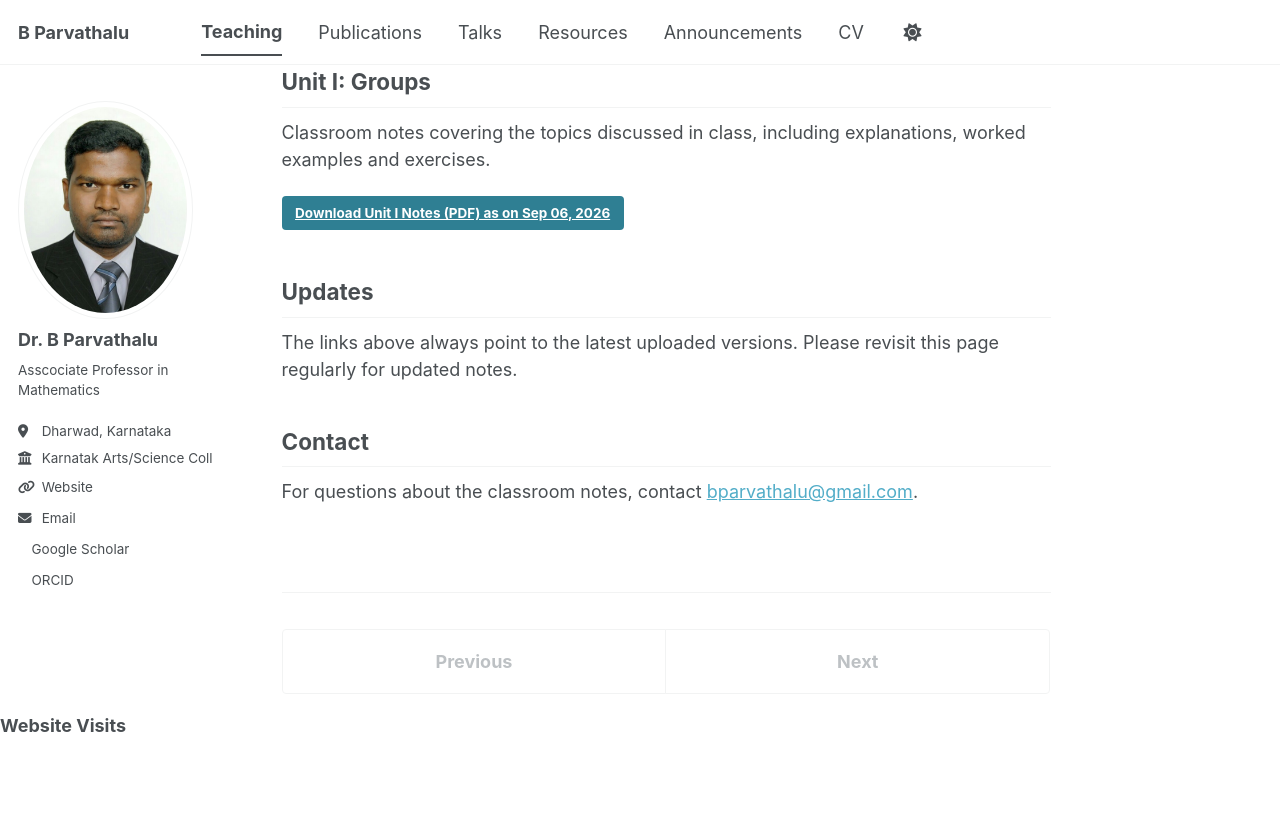
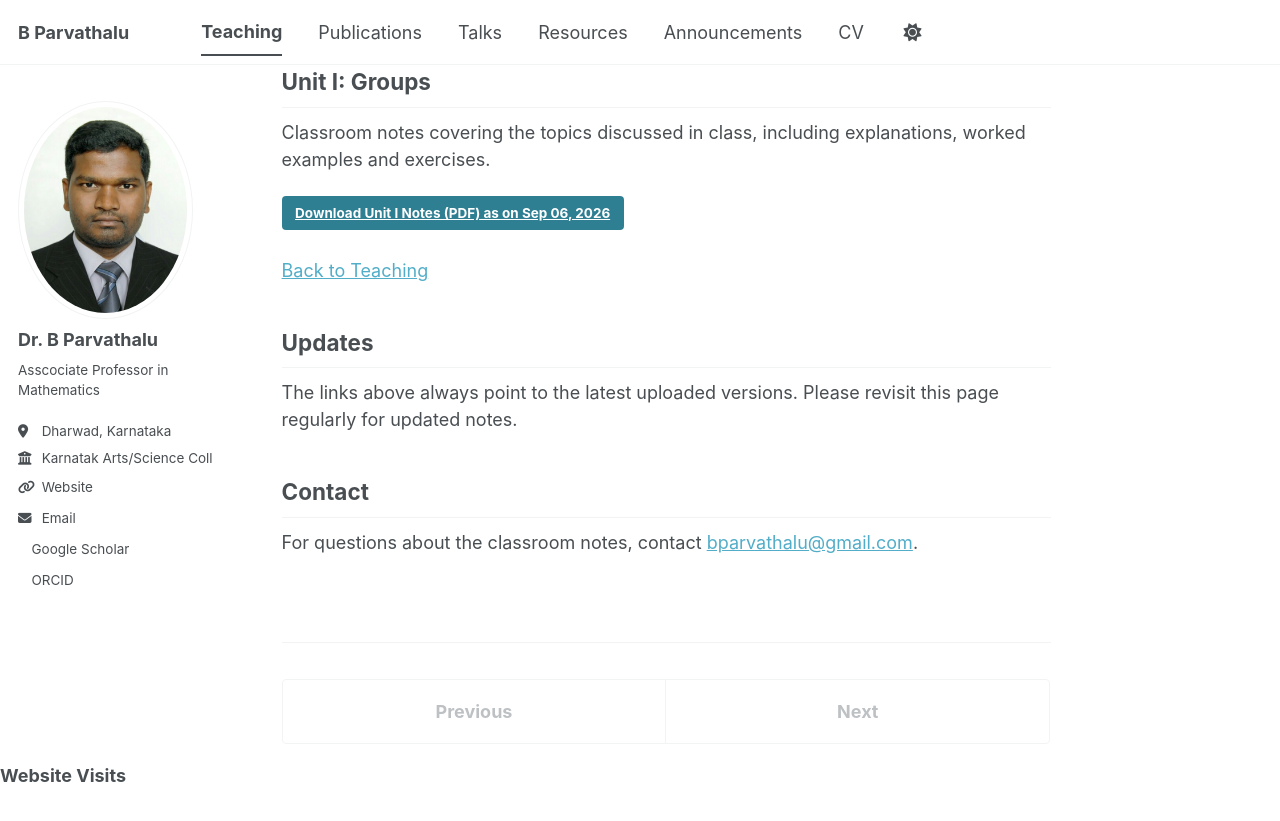
Before and after one commit to drbp-kcd/drbp-kcd.github.io, a Jekyll site: the page built from _teaching/2026-odd-teaching-3.md, in a window 1280 px wide and 900 px high, scrolled down 428 px. Shown: the top 821 px of the window. Built offline with Jekyll 4.4.1, drawn with Linux system fonts in a browser that asks for light colours; a style sheet for code colours, icons or effects is not loaded.

Commit message:
Update 2026-odd-teaching-3.md

```diff
--- a/_teaching/2026-odd-teaching-3.md
+++ b/_teaching/2026-odd-teaching-3.md
@@ -26,6 +26,7 @@ including explanations, worked examples and exercises.
 
 [Download Unit I Notes (PDF) as on Sep 06, 2026]({{ '/files/teaching/algebra-ii-realanalysis-i/Class-upto-4Sep26-A-Division.pdf' | relative_url }}){: .btn .btn--primary}
 
+[Back to Teaching]({{ '/teaching/' | relative_url }})
 
 ## Updates
 
```
